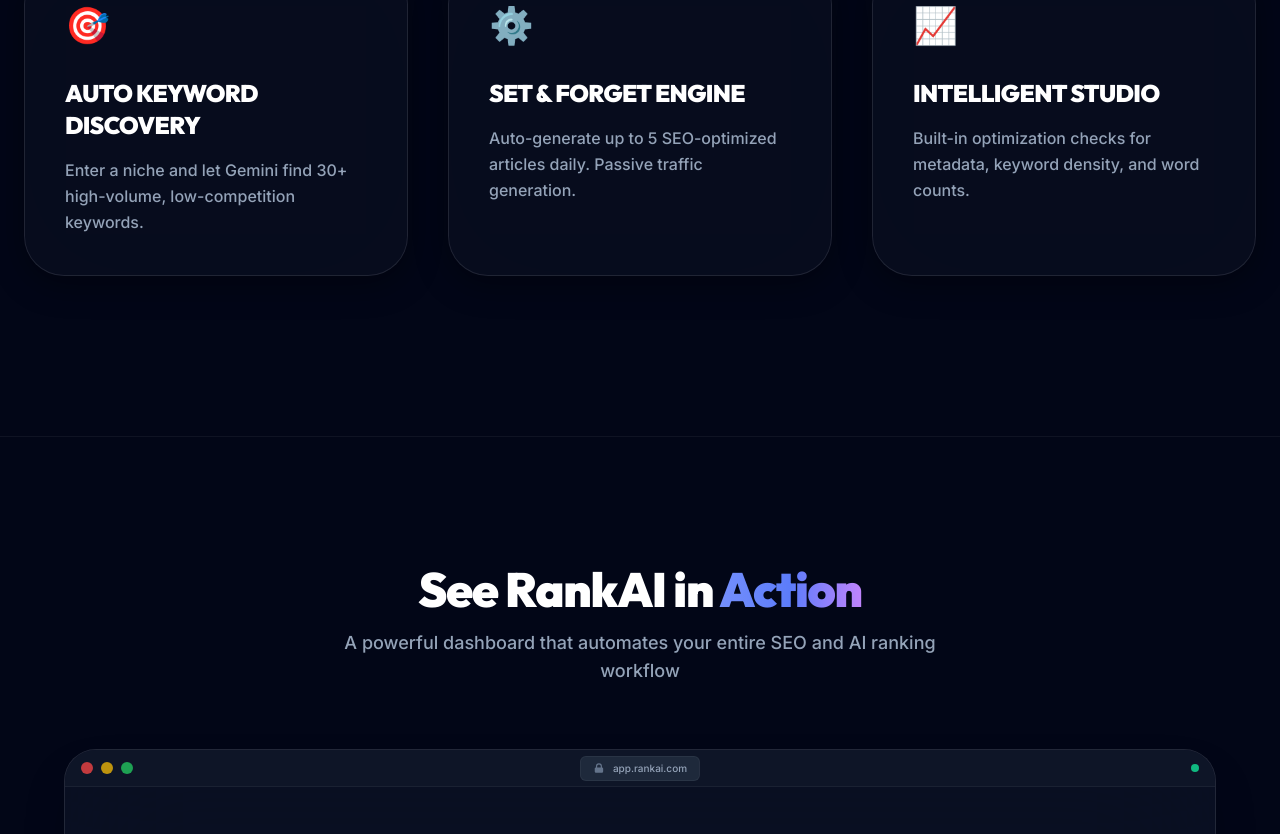
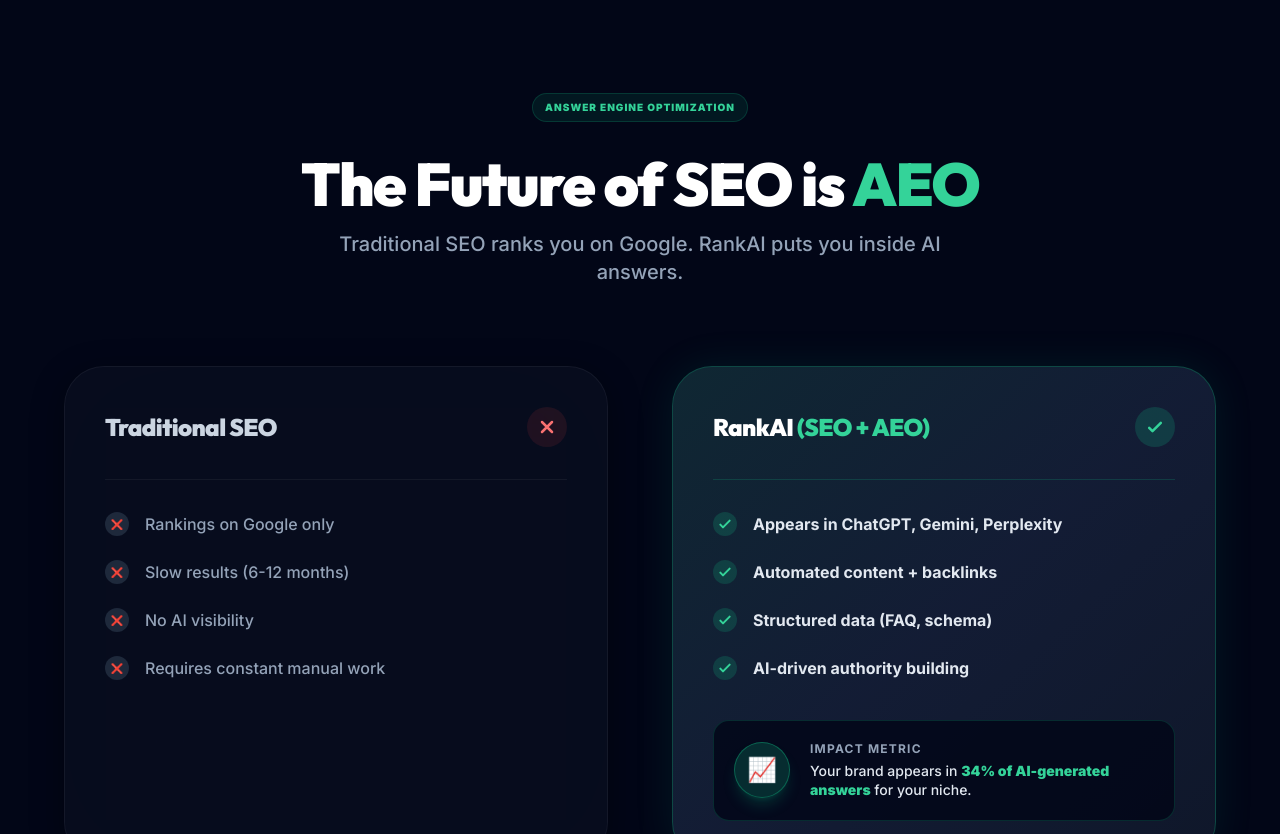
Before and after one commit to Zorins-Technologies/Rank-AI, a Next.js app in the folder frontend/: page / in a window 1280 px wide. Shown: the part 1986-2820 px from the top of the page. Built offline with nearby package versions, Linux system fonts and the light colour scheme; no server answers.

Commit message:
feat: add AEO section

```diff
--- a/frontend/src/app/page.js
+++ b/frontend/src/app/page.js
@@ -597,6 +597,109 @@
           </div>
         </section>
 
+        {/* AEO Section */}
+        <section className="relative z-10 px-6 py-32 bg-[#020617] border-t border-white/5">
+          <div className="mx-auto max-w-7xl">
+            <div className="text-center mb-20 space-y-4">
+              <span className="inline-flex items-center gap-2 px-3 py-1.5 rounded-full bg-emerald-500/10 border border-emerald-500/20 text-[10px] font-black uppercase tracking-widest text-emerald-400 mb-4">
+                 Answer Engine Optimization
+              </span>
+              <h2 className="text-4xl md:text-5xl lg:text-6xl font-display font-black text-white tracking-tight">
+                The Future of SEO is <span className="text-emerald-400">AEO</span>
+              </h2>
+              <p className="text-slate-400 text-xl max-w-2xl mx-auto font-medium">
+                Traditional SEO ranks you on Google. RankAI puts you inside AI answers.
+              </p>
+            </div>
+
+            <div className="grid lg:grid-cols-2 gap-8 lg:gap-16 items-start max-w-6xl mx-auto">
+
+              {/* Left Column - Traditional SEO */}
+              <div className="glass-card p-10 bg-slate-900/40 border-white/5 relative overflow-hidden group h-full">
+                <div className="flex items-center justify-between mb-8 pb-8 border-b border-white/5">
+                   <h3 className="text-2xl font-display font-black text-slate-300">Traditional SEO</h3>
+                   <div className="w-10 h-10 rounded-full bg-red-500/10 flex items-center justify-center text-red-400">
+                     <svg className="w-5 h-5" fill="none" viewBox="0 0 24 24" stroke="currentColor" strokeWidth={3}><path strokeLinecap="round" strokeLinejoin="round" d="M6 18L18 6M6 6l12 12" /></svg>
+                   </div>
+                </div>
+
+                <ul className="space-y-6">
+                   {[
+                     "Rankings on Google only",
+                     "Slow results (6-12 months)",
+                     "No AI visibility",
+                     "Requires constant manual work"
+                   ].map((item, i) => (
+                     <li key={i} className="flex items-center gap-4 text-slate-400 font-medium">
+                        <div className="w-6 h-6 rounded-full bg-slate-800 flex items-center justify-center shrink-0">
+                           <span className="text-[10px]">❌</span>
+                        </div>
+                        {item}
+                     </li>
+                   ))}
+                </ul>
+              </div>
+
+              {/* Right Column - RankAI AEO */}
+              <div className="glass-card p-10 bg-slate-900 shadow-[0_0_40px_rgba(16,185,129,0.1)] border-emerald-500/30 relative overflow-hidden group h-full">
+                <div className="absolute inset-0 bg-gradient-to-br from-emerald-500/10 via-brand-500/5 to-transparent" />
+
+                <div className="relative z-10 flex flex-col h-full">
+                  <div className="flex items-center justify-between mb-8 pb-8 border-b border-emerald-500/20">
+                     <h3 className="text-2xl font-display font-black text-white">RankAI <span className="text-emerald-400">(SEO + AEO)</span></h3>
+                     <div className="w-10 h-10 rounded-full bg-emerald-500/20 flex items-center justify-center text-emerald-400">
+                       <svg className="w-5 h-5" fill="none" viewBox="0 0 24 24" stroke="currentColor" strokeWidth={3}><path strokeLinecap="round" strokeLinejoin="round" d="M5 13l4 4L19 7" /></svg>
+                     </div>
+                  </div>
+
+                  <ul className="space-y-6 mb-10 flex-grow">
+                     {[
+                       "Appears in ChatGPT, Gemini, Perplexity",
+                       "Automated content + backlinks",
+                       "Structured data (FAQ, schema)",
+                       "AI-driven authority building"
+                     ].map((item, i) => (
+                       <li key={i} className="flex items-center gap-4 text-slate-200 font-bold">
+                          <div className="w-6 h-6 rounded-full bg-emerald-500/20 flex items-center justify-center shrink-0 text-emerald-400">
+                             <svg className="w-4 h-4" fill="none" viewBox="0 0 24 24" stroke="currentColor" strokeWidth={3}><path strokeLinecap="round" strokeLinejoin="round" d="M5 13l4 4L19 7" /></svg>
+                          </div>
+                          {item}
+                       </li>
+                     ))}
+                  </ul>
+
+                  <div className="p-5 rounded-2xl bg-[#020617]/80 border border-emerald-500/20 flex flex-col sm:flex-row items-center gap-5 mt-auto">
+                    <div className="w-14 h-14 rounded-full bg-emerald-500/20 flex shrink-0 items-center justify-center border border-emerald-500/40 shadow-lg shadow-emerald-500/20">
+                      <span className="text-2xl">📈</span>
+                    </div>
+                    <div>
+                      <p className="text-xs text-slate-400 font-bold uppercase tracking-widest mb-1">Impact Metric</p>
+                      <p className="text-sm font-medium text-slate-200 leading-snug">
+                         Your brand appears in <span className="text-emerald-400 font-black">34% of AI-generated answers</span> for your niche.
+                      </p>
+                    </div>
+                  </div>
+                </div>
+              </div>
+            </div>
+
+            <div className="mt-16 text-center">
+              <button
+                onClick={() => {
+                  const input = document.getElementById("url-input");
+                  if (input) {
+                    input.scrollIntoView({ behavior: 'smooth', block: 'center' });
+                    setTimeout(() => input.focus(), 800);
+                  }
+                }}
+                className="btn-brand hover:scale-105"
+              >
+                Start Ranking in AI Answers
+              </button>
+            </div>
+          </div>
+        </section>
+
         {/* Feature Grid */}
         <section className="relative z-10 px-6 pb-40">
           <div className="mx-auto max-w-7xl">
```
